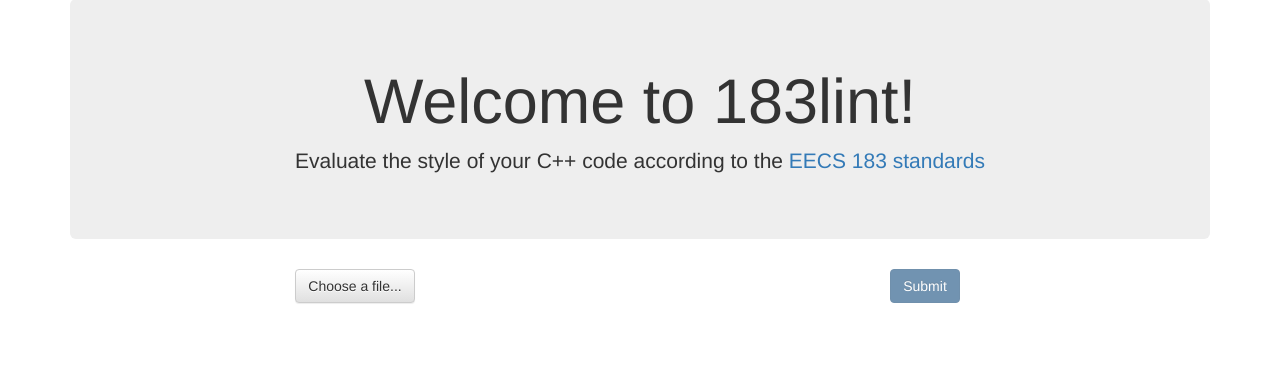
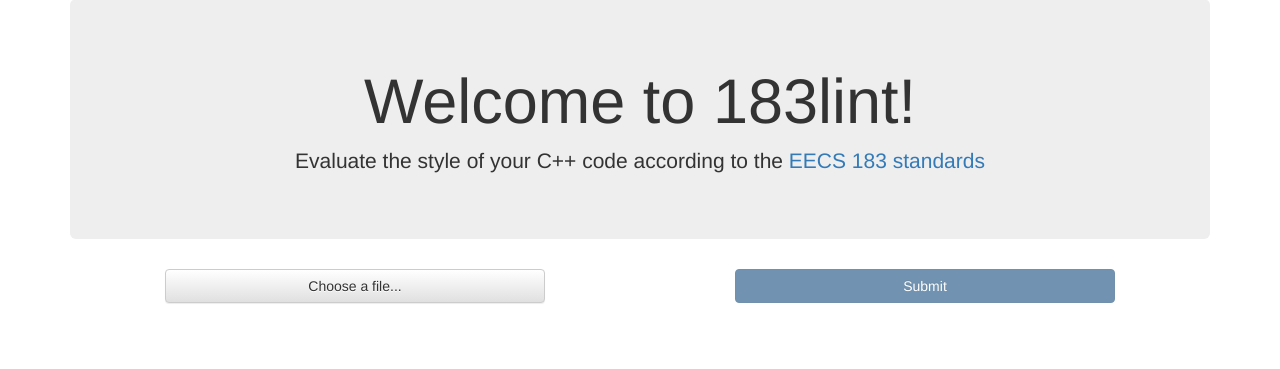
Before and after one commit to willwolfram18/183lint, a Flask app: page / in a window 1280 px wide. Shown: the part 76-445 px from the top of the page. Run offline with Flask 2, Linux system fonts and the light colour scheme; some libraries are stand-ins or nearby versions.

Commit message:
Style changes for formatting and fixed the tooltip text fuzziness

```diff
--- a/static/styles.css
+++ b/static/styles.css
@@ -21,3 +21,7 @@
     left: 0px;
     opacity: 0;
 }
+
+.tooltip {
+    text-shadow: 0px 0px black;
+}
--- a/templates/index.html
+++ b/templates/index.html
@@ -10,8 +10,8 @@
 
 <div class="container">
     <div class="row-fluid">
-        <form id="input-files" class="col-md-6 text-center" action="upload" method="post" enctype="multipart/form-data">
-            <div class="btn btn-default file-input-btn">
+        <form id="input-files" action="upload" method="post" enctype="multipart/form-data">
+            <div class="btn btn-default file-input-btn col-md-4 col-md-offset-1 col-sm-4 col-sm-offset-1 col-xs-12">
                 <span class="filename">Choose a file...</span>
                 <input class="hidden-file-input" type="file" accept=".cpp,.h" name="files[]" multiple>
             </div>
@@ -20,8 +20,8 @@
                 Submit another file
             </div> -->
         </form>
-        <div class="col-md-6 text-center">
-            <div id="submit-btn" class="btn btn-primary disabled">
+        <div>
+            <div id="submit-btn" class="btn btn-primary disabled col-md-4 col-md-offset-2 col-sm-4 col-sm-offset-2 col-xs-12">
                 Submit
             </div>
         </div>
```
